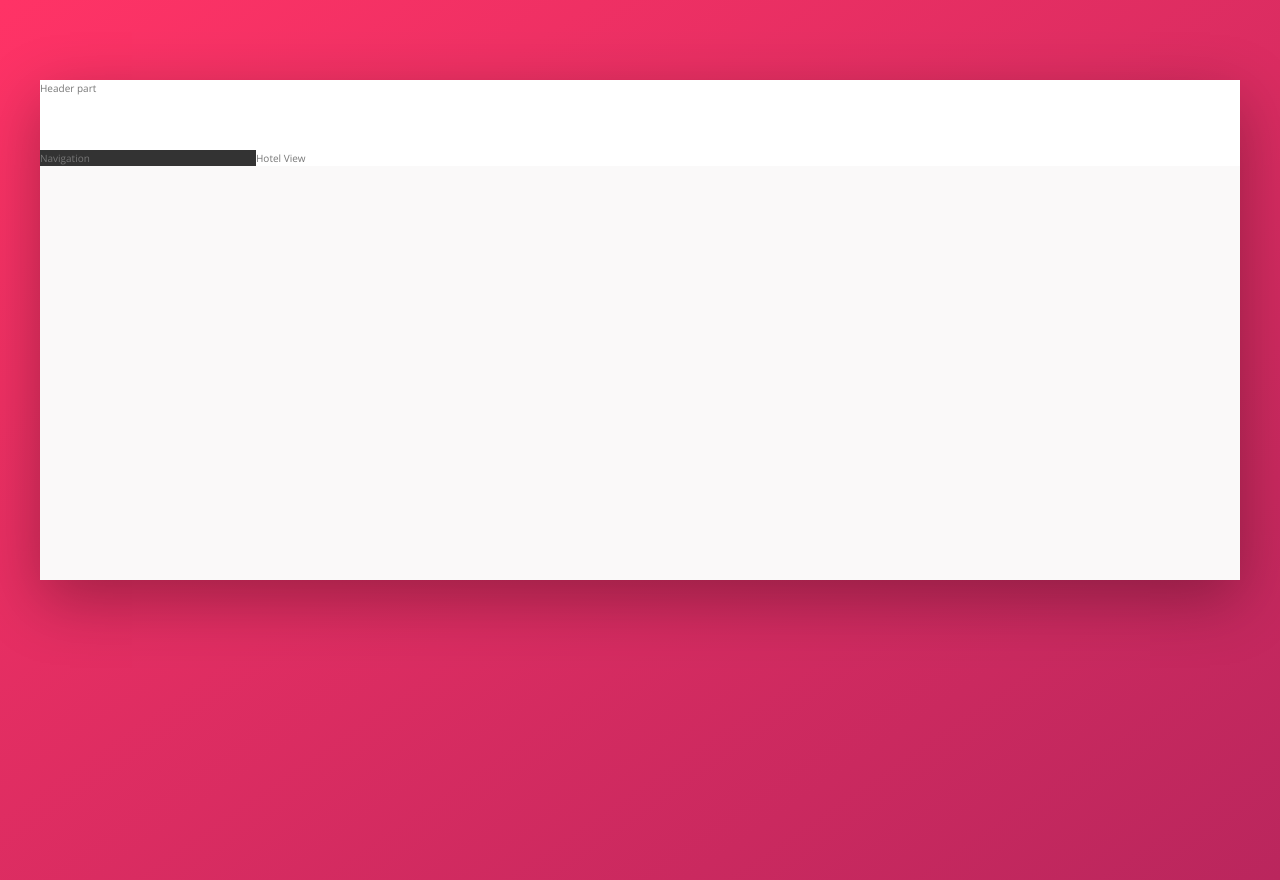
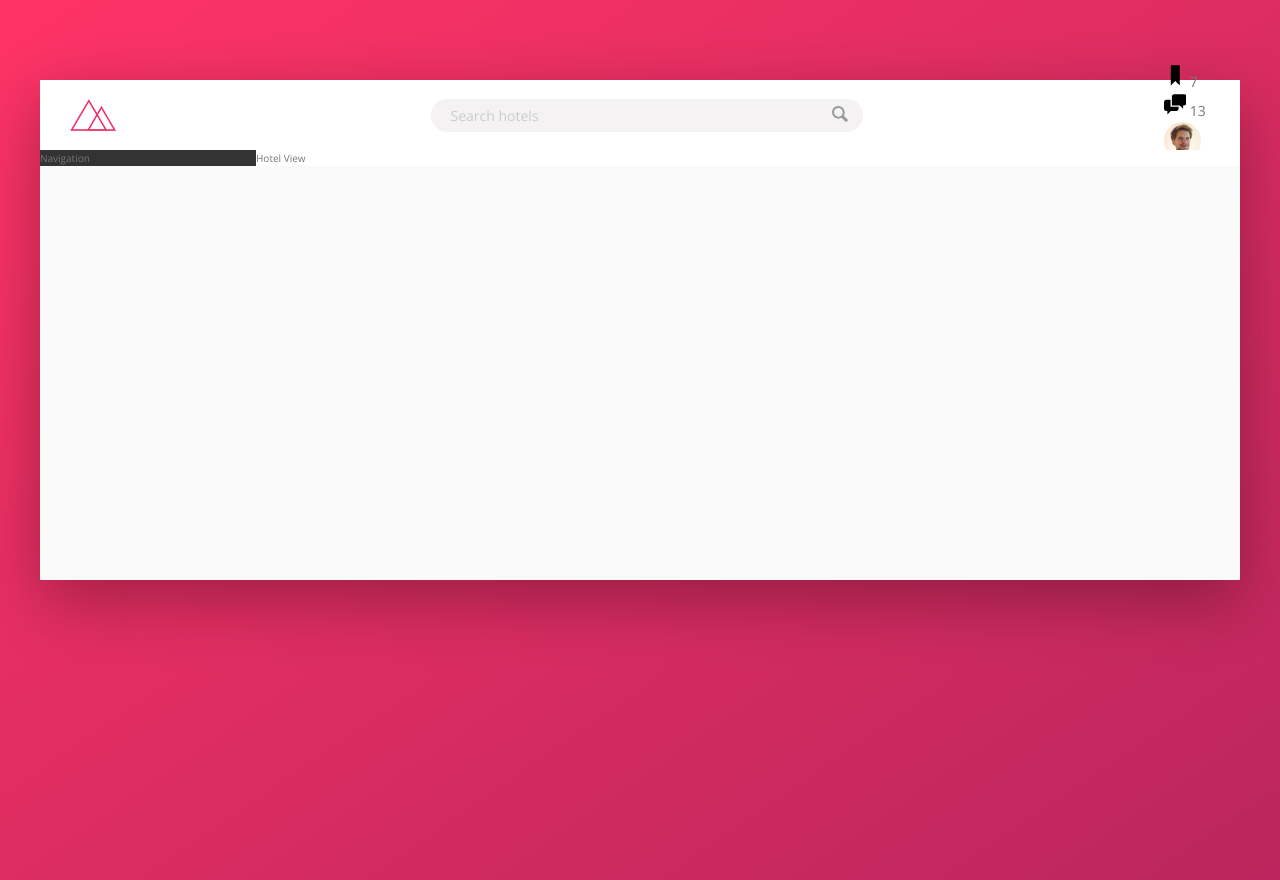
Before and after one commit to Ziayoub/Trillo, a website: page index.html in a window 1280 px wide. Drawn offline with nearby package versions, Linux system fonts and the light colour scheme.

Commit message:
Start the header side using Flexbox

```diff
--- a/index.html
+++ b/index.html
@@ -15,8 +15,41 @@
 <body>
     <div class="container">
         <header class="header">
-            Header part
+            <img src="img/logo.png" alt="Trillo logo" class="logo">
+            <form action="#" class="search">
+                <input type="text" class="search__input" placeholder="Search hotels">
+                <button class="search__button">
+                  <svg class="search__icon">
+                      <use xlink:href="img/sprite.svg#icon-magnifying-glass"></use>
+                  </svg>
+              </button>
+            </form>
+
+            <nav class="user-nav">
+                <div class="user-nav__icon-box">
+                    <svg class="user-nav__icon">
+                        <use xlink:href="img/sprite.svg#icon-bookmark"></use>
+                    </svg>
+                    <span class="user-nav__notification">7</span>
+                </div>
+                <div class="user-nav__icon-box">
+                    <svg class="user-nav__icon">
+                        <use xlink:href="img/sprite.svg#icon-chat"></use>
+                    </svg>
+                    <span class="user-nav__notification">13</span>
+                </div>
+                <div class="user-nav__user">
+                    <img src="img/user.jpg" alt="User photo" class="user-nav__user-photo">
+                    <span class="user-nav__user-name">Jonas</span>
+                </div>
+            </nav>
         </header>
+
+
+
+
+
+
         <div class="content">
             <nav class="sidebar">
                 Navigation
--- a/sass/_components.scss
+++ b/sass/_components.scss
@@ -0,0 +1,73 @@
+////////////////////////////////
+// LOGO
+.logo {
+    height: 3.25rem;
+    margin-left: 3rem;
+}
+
+////////////////////////////////
+// SEARCH
+.search {
+    flex: 0 0 40%;
+    display: flex;
+    align-items: center;
+    justify-content: center;
+    &__input {
+        font-family: inherit;
+        font-size: inherit;
+        color: inherit;
+        background-color: var(--color-grey-light-2);
+        border: none;
+        padding: 0.7rem 2rem;
+        border-radius: 100px;
+        width: 90%;
+        transition: all .2s;
+        margin-right: -3.25rem;
+        &:focus {
+            outline: none;
+            width: 100%;
+            background-color: var(--color-grey-light-3);
+        }
+        &::-webkit-input-placeholder {
+            font-weight: 100;
+            color: var(--color-grey-light-4);
+            ;
+        }
+    }
+    &__input:focus+&__button {
+        background-color: var(--color-grey-light-3);
+    }
+    &__button {
+        border: none;
+        background-color: var(--color-grey-light-2);
+        &:focus {
+            outline: none;
+        }
+        &:active {
+            transform: translateY(2px);
+        }
+    }
+    &__icon {
+        height: 2rem;
+        width: 2rem;
+        fill: var(--color-grey-dark-3);
+        ;
+    }
+}
+
+////////////////////////////////
+// USER NAVIGATION
+.user-nav {
+    &__icon-box {}
+    &__icon {
+        height: 2.25rem;
+        width: 2.25rem;
+    }
+    &__notification {}
+    &__user {}
+    &__user-photo {
+        height: 3.75rem;
+        border-radius: 50%;
+    }
+    &__user-name {}
+}
--- a/sass/_layout.scss
+++ b/sass/_layout.scss
@@ -7,9 +7,13 @@
 }
 
 .header {
+    font-size: 1.4rem;
     height: 7rem;
     background-color: #fff;
     border-bottom: var(--color-grey-light-2);
+    display: flex;
+    justify-content: space-between;
+    align-items: center;
 }
 
 .content {
```
Also changed, not shown: css/style.css.
